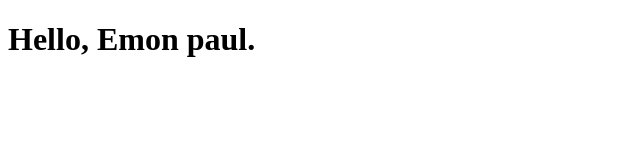
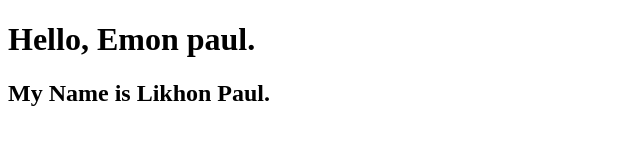
Before and after one commit to Likhonpaul2/my_first_website, a plain HTML site: page index.html in a window 1280 px wide. Shown: the whole page, without its empty margins (0-640 px from the left). Drawn offline with Linux system fonts and the light colour scheme.

Commit message:
Learned git hub

```diff
--- a/index.html
+++ b/index.html
@@ -7,5 +7,6 @@
 </head>
 <body>
     <h1>Hello, Emon paul.</h1>
+    <h2>My Name is Likhon Paul.</h2>
 </body>
 </html>
```
